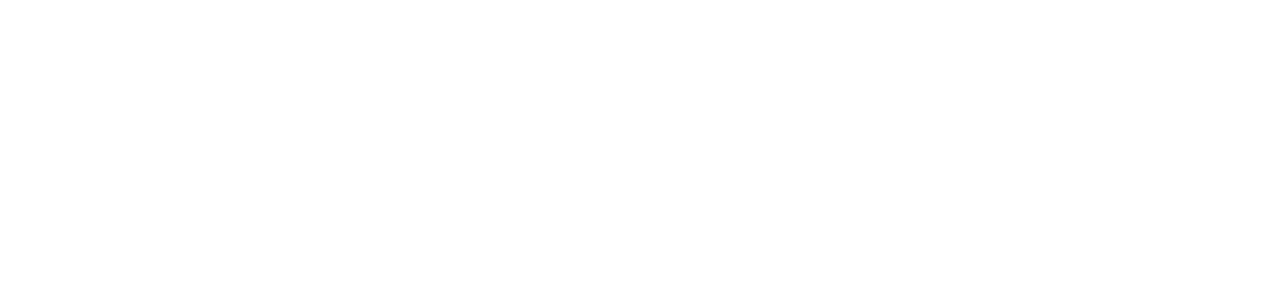
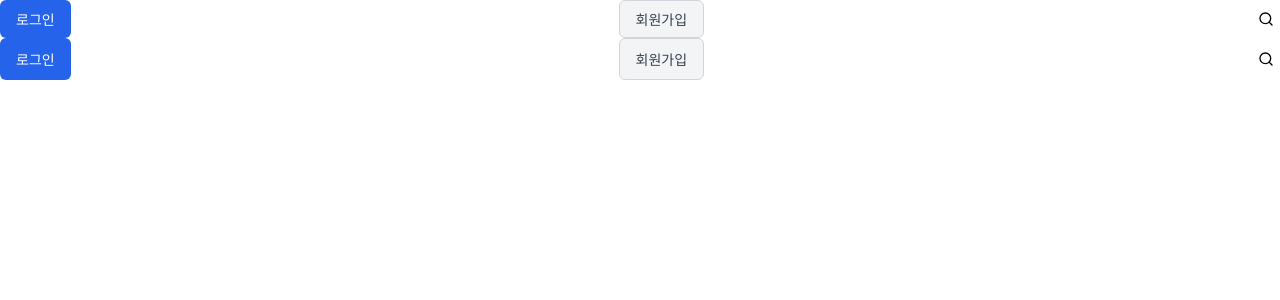
Before and after one commit to begojara99/components-box, a React (Create React App) app: page /button in a window 1280 px wide. Before the commit this address had no page. Shown: the top 300 px of the page. Built offline with nearby package versions, Linux system fonts and the light colour scheme.

Commit message:
[COMPONENTS] Button 컴포넌트 만들기 #3

```diff
--- a/src/App.tsx
+++ b/src/App.tsx
@@ -1,6 +1,7 @@
 import styled from "styled-components";
 import { Route, Routes } from "react-router-dom";
-import LoginForm from "./Display/Input.display";
+import InputSection from "./Display/Input.display";
+import ButtonSection from "./Display/Button.display";
 
 const Root = styled.div`
   position: absolute;
@@ -14,8 +15,8 @@
   return (
     <Root>
       <Routes>
-        <Route path="/" element={<LoginForm />} />
-        {/* <Route path="/" element={<Login />} /> */}
+        <Route path="/input" element={<InputSection />} />
+        <Route path="/button" element={<ButtonSection />} />
       </Routes>
     </Root>
   );
--- /dev/null
+++ b/src/Display/Button.display.tsx
@@ -0,0 +1,44 @@
+import {
+  PrimaryButton,
+  SecondaryButton,
+  IconButton,
+} from "../components/atoms/button";
+import { VariantButton } from "../components/atoms/button/VariantButton";
+import { Search } from "lucide-react";
+import styled from "styled-components";
+
+const ButtonGroup = styled.div`
+  display: flex;
+  gap: 8px;
+  justify-content: space-between;
+`;
+
+export default function ButtonSection() {
+  return (
+    <div>
+      <ButtonGroup>
+        <PrimaryButton onClick={() => alert("로그인")}>로그인</PrimaryButton>
+        <SecondaryButton onClick={() => alert("회원가입")}>
+          회원가입
+        </SecondaryButton>
+        <IconButton>
+          <Search size={16} />
+        </IconButton>
+      </ButtonGroup>
+
+      <ButtonGroup>
+        <VariantButton variant="primary" onClick={() => alert("로그인")}>
+          로그인
+        </VariantButton>
+
+        <VariantButton variant="secondary" onClick={() => alert("회원가입")}>
+          회원가입
+        </VariantButton>
+
+        <VariantButton variant="icon">
+          <Search size={16} />
+        </VariantButton>
+      </ButtonGroup>
+    </div>
+  );
+}
--- a/src/Display/Input.display.tsx
+++ b/src/Display/Input.display.tsx
@@ -1,7 +1,7 @@
-import { PrimaryInput, PasswordInput } from "../components/atoms/Input";
+import { PrimaryInput, PasswordInput } from "../components/atoms/input";
 import { useState } from "react";
 
-export default function LoginForm() {
+export default function InputSection() {
   const [id, setId] = useState("");
   const [pw, setPw] = useState("");
 
--- /dev/null
+++ b/src/components/atoms/button/BaseButton.tsx
@@ -0,0 +1,15 @@
+import styled from "styled-components";
+import { ButtonProps } from "./buttonTypes";
+
+const StyledButton = styled.button`
+  padding: 8px 16px;
+  font-size: 14px;
+  border: none;
+  border-radius: 6px;
+  cursor: pointer;
+  transition: background 0.2s;
+`;
+
+export const BaseButton = ({ children, ...props }: ButtonProps) => (
+  <StyledButton {...props}>{children}</StyledButton>
+);
--- /dev/null
+++ b/src/components/atoms/button/IconButton.tsx
@@ -0,0 +1,25 @@
+import styled from "styled-components";
+import { ButtonHTMLAttributes } from "react";
+
+interface IconButtonProps extends ButtonHTMLAttributes<HTMLButtonElement> {
+  children: React.ReactNode;
+}
+
+const StyledIconButton = styled.button`
+  display: flex;
+  align-items: center;
+  justify-content: center;
+  padding: 6px;
+  background: none;
+  border: none;
+  cursor: pointer;
+  border-radius: 6px;
+
+  &:hover {
+    background-color: #f3f4f6;
+  }
+`;
+
+export const IconButton = ({ children, ...props }: IconButtonProps) => (
+  <StyledIconButton {...props}>{children}</StyledIconButton>
+);
--- /dev/null
+++ b/src/components/atoms/button/PrimaryButton.tsx
@@ -0,0 +1,23 @@
+import styled from "styled-components";
+import { ButtonProps } from "./buttonTypes";
+
+const StyledPrimaryButton = styled.button`
+  padding: 8px 16px;
+  background-color: #2563eb; /* blue-600 */
+  color: white;
+  font-size: 14px;
+  border: none;
+  border-radius: 6px;
+  cursor: pointer;
+  &:hover {
+    background-color: #1d4ed8;
+  }
+  &:disabled {
+    background-color: #93c5fd;
+    cursor: not-allowed;
+  }
+`;
+
+export const PrimaryButton = ({ children, ...props }: ButtonProps) => (
+  <StyledPrimaryButton {...props}>{children}</StyledPrimaryButton>
+);
--- /dev/null
+++ b/src/components/atoms/button/SecondaryButton.tsx
@@ -0,0 +1,19 @@
+import styled from "styled-components";
+import { ButtonProps } from "./buttonTypes";
+
+const StyledSecondaryButton = styled.button`
+  padding: 8px 16px;
+  background-color: #f3f4f6; /* gray-100 */
+  color: #374151; /* gray-700 */
+  font-size: 14px;
+  border: 1px solid #d1d5db;
+  border-radius: 6px;
+  cursor: pointer;
+  &:hover {
+    background-color: #e5e7eb;
+  }
+`;
+
+export const SecondaryButton = ({ children, ...props }: ButtonProps) => (
+  <StyledSecondaryButton {...props}>{children}</StyledSecondaryButton>
+);
--- /dev/null
+++ b/src/components/atoms/button/VariantButton.tsx
@@ -0,0 +1,62 @@
+import styled, { css } from "styled-components";
+import { ButtonHTMLAttributes, ReactNode } from "react";
+
+type Variant = "primary" | "secondary" | "icon";
+
+interface ButtonProps extends ButtonHTMLAttributes<HTMLButtonElement> {
+  children: ReactNode;
+  variant?: Variant;
+}
+
+const buttonStyles = {
+  primary: css`
+    background-color: #2563eb;
+    color: white;
+    &:hover {
+      background-color: #1d4ed8;
+    }
+    &:disabled {
+      background-color: #93c5fd;
+      cursor: not-allowed;
+    }
+  `,
+  secondary: css`
+    background-color: #f3f4f6;
+    color: #374151;
+    border: 1px solid #d1d5db;
+    &:hover {
+      background-color: #e5e7eb;
+    }
+  `,
+  icon: css`
+    background: none;
+    border: none;
+    padding: 6px;
+    display: flex;
+    align-items: center;
+    justify-content: center;
+  `,
+};
+
+const StyledButton = styled.button<{ variant: Variant }>`
+  padding: 10px 16px;
+  font-size: 14px;
+  border-radius: 6px;
+  cursor: pointer;
+  font-weight: 500;
+  border: none;
+
+  ${({ variant }) => buttonStyles[variant]}
+`;
+
+export const VariantButton = ({
+  children,
+  variant = "primary",
+  ...props
+}: ButtonProps) => {
+  return (
+    <StyledButton variant={variant} {...props}>
+      {children}
+    </StyledButton>
+  );
+};
--- /dev/null
+++ b/src/components/atoms/button/buttonTypes.ts
@@ -0,0 +1,5 @@
+import { ButtonHTMLAttributes, ReactNode } from "react";
+
+export interface ButtonProps extends ButtonHTMLAttributes<HTMLButtonElement> {
+  children: ReactNode;
+}
--- /dev/null
+++ b/src/components/atoms/button/index.ts
@@ -0,0 +1,4 @@
+export { BaseButton } from "./BaseButton";
+export { PrimaryButton } from "./PrimaryButton";
+export { SecondaryButton } from "./SecondaryButton";
+export { IconButton } from "./IconButton";
```
